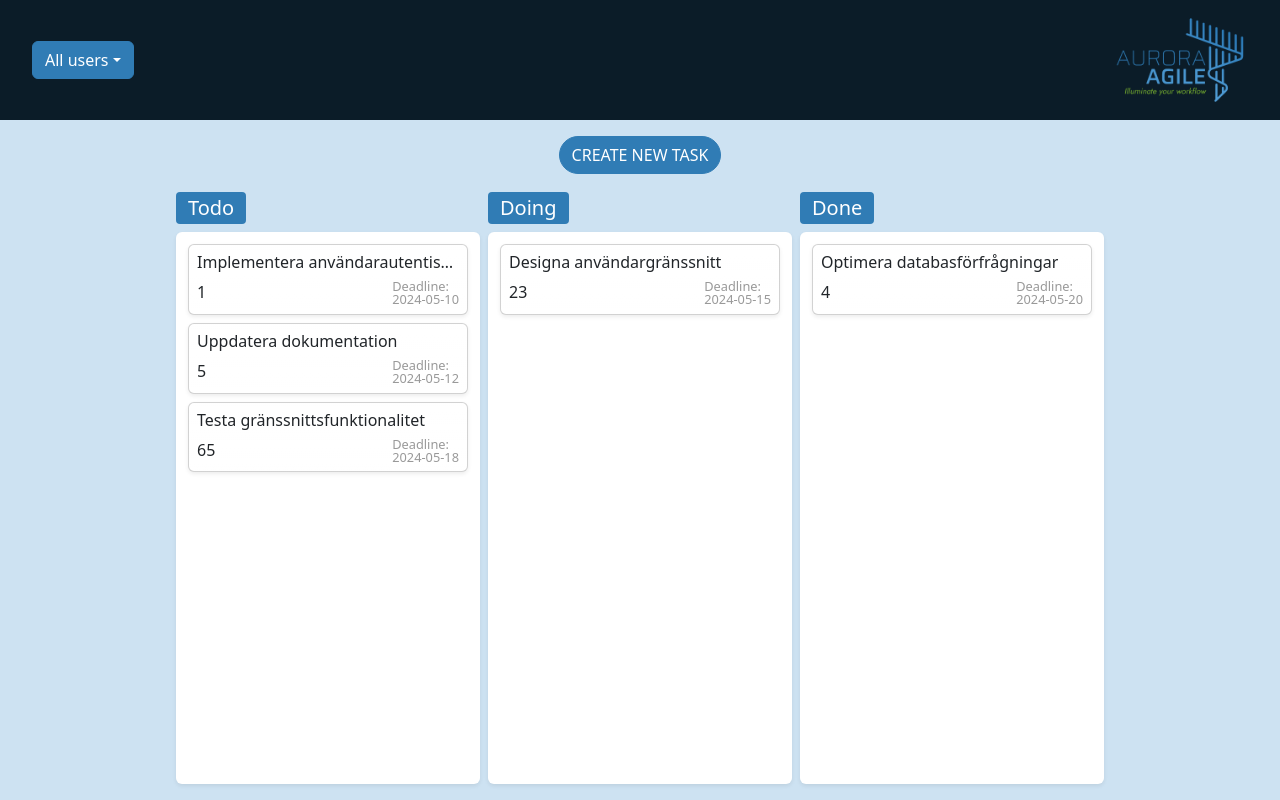
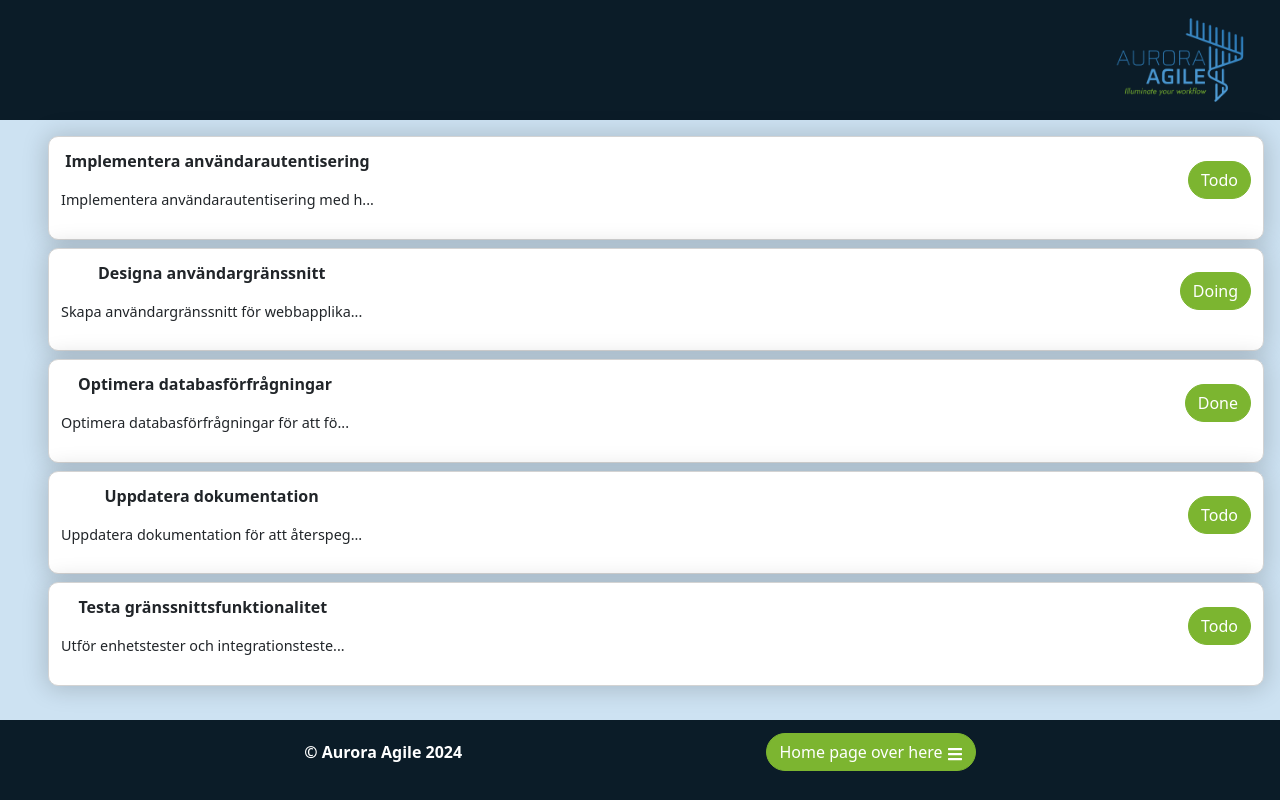
Before and after one commit to Kiwiih/Aurora-Agile, a React (Vite) app: page /list in a window 1280 px wide. Built offline with nearby package versions, Linux system fonts and the light colour scheme.

Commit message:
routing, missingpage, links

```diff
--- a/package.json
+++ b/package.json
@@ -19,7 +19,9 @@
     "react-dnd": "^16.0.1",
     "react-dnd-html5-backend": "^16.0.1",
     "react-dom": "^18.2.0",
-    "react-redux": "^9.1.0"
+    "react-icons": "^5.1.0",
+    "react-redux": "^9.1.0",
+    "react-router-dom": "^6.23.0"
   },
   "devDependencies": {
     "@types/react": "^18.2.66",
--- a/src/App.jsx
+++ b/src/App.jsx
@@ -1,13 +1,42 @@
 import Board from './components/Board';
 import { HTML5Backend } from 'react-dnd-html5-backend';
 import { DndProvider } from 'react-dnd';
+import {BrowserRouter as Router, Routes, Route} from 'react-router-dom'
+import Header from './components/Header';
+import Footer from './components/Footer';
+import List from './components/List'
+import {useState} from 'react'
+import MissingPage from './components/MissingPage';
 
 function App() {
+  const [user, setUser] = useState(null);
+
+
   return (
     <>
-      <DndProvider backend={HTML5Backend}>
-        <Board />
-      </DndProvider>
+      <Router>
+        <DndProvider backend={HTML5Backend}>
+          <Header
+            user={user}
+            setUser={setUser}
+          />
+          <Routes>
+            <Route
+              index
+              element={<Board user={user} />}
+            />
+            <Route
+              path='/list'
+              element={<List />}
+            />
+            <Route
+              path='*'
+              element={<MissingPage/>}
+            />
+          </Routes>
+          <Footer />
+        </DndProvider>
+      </Router>
     </>
   );
 }
--- a/src/assets/index.css
+++ b/src/assets/index.css
@@ -41,7 +41,7 @@ main {
   background-color: #cde2f2;
   display: flex;
   flex-direction: column;
-  /* height: 100%; */
+  /* height: auto; */
   flex-grow: 1;
 }
 
@@ -95,6 +95,7 @@ header {
   flex-flow: column nowrap;
   gap: .5rem;
   margin: 1rem;
+  height: auto;
 }
 
 .listItem{
@@ -106,6 +107,25 @@ header {
   flex-flow: row nowrap;
   justify-content: space-between;
   align-items: center;
-  font-weight: 600;
+  text-align: center;
   box-shadow: 0px 1px 25px 2px rgba(0, 0, 0, 0.178);
 }
+
+footer{
+  height: 10vh;
+  width: 100%;
+  font-weight: 600;
+  display: flex;
+  flex-flow: row nowrap;
+  justify-content: space-evenly;
+  align-items: center;
+}
+
+.titleDesc{
+  display: flex;
+  flex-flow: column nowrap;
+}
+
+.listContainer{
+  min-height: 75vh;
+}
--- a/src/components/Board.jsx
+++ b/src/components/Board.jsx
@@ -2,13 +2,11 @@ import { useState } from 'react';
 import { useSelector } from 'react-redux';
 import { columnSlice } from '../features/column/columnSlice';
 //Components
-import Header from './Header';
 import Column from './Column';
 import CreateNewTask from './CreateNewTask';
 import ModalWindow from './ModalWindow';
 
-const Board = () => {
-  const [user, setUser] = useState(null);
+const Board = ({user}) => {
 
   const [modalShow, setModalShow] = useState(false);
 
@@ -27,7 +25,6 @@ const Board = () => {
   return (
     <>
       <div className='bodyContainer'>
-        <Header user={user} setUser={setUser} />
         <main>
           <div className='createNewTask_section'>
             <CreateNewTask />
--- /dev/null
+++ b/src/components/Footer.jsx
@@ -0,0 +1,42 @@
+import React from 'react'
+import { useLocation, Link } from 'react-router-dom';
+import { FaBars } from 'react-icons/fa';
+
+
+const Footer = () => {
+    const location = useLocation();
+
+    const handleFooterContent = () =>{
+        if(location.pathname === "/"){
+            return (
+              <Link
+                className='btn btn-aurora-accent rounded-pill'
+                style={{ color: 'white', textDecoration: 'none' }}
+                to='/list'
+              >
+                Task list over here   <FaBars />
+              </Link>
+            );
+        } else {
+            return (
+              <Link
+                className='btn btn-aurora-accent rounded-pill'
+                style={{ color: 'white', textDecoration: 'none' }}
+                to='/'
+              >
+                Home page over here <FaBars />
+              </Link>
+            );
+        }
+    }
+
+  return (
+    <footer className='text-bg-aurora-dark'>
+      <p>&copy; Aurora Agile 2024</p>
+      <p>{handleFooterContent()}</p>
+
+    </footer>
+  );
+}
+
+export default Footer
--- a/src/components/Header.jsx
+++ b/src/components/Header.jsx
@@ -1,30 +1,32 @@
 import { Dropdown } from 'react-bootstrap';
 import auroraAgileLogo from '../assets/logos/LogoSmall/AuroraAgileOriginalLogoColorSmall.png';
 import { useState } from 'react';
+import { useLocation } from 'react-router-dom';
 
 const Header = ({ user, setUser }) => {
   const [activeUser, setActiveUser] = useState(null);
+  const location = useLocation();
 
   //Sets user-filtration
   const handleUser = (userId) => {
-    setUser(userId)
-    setActiveUser(userId)
-  }
+    setUser(userId);
+    setActiveUser(userId);
+  };
 
   //Shows the active user
   const users = {
-    null: "All users",
-    1: "Moa",
-    2: "Alicia",
-    3: "Paulina",
-    4: "Viktor",
-    5: "Jerry",
-    6: "Emil"
-  }
+    null: 'All users',
+    1: 'Moa',
+    2: 'Alicia',
+    3: 'Paulina',
+    4: 'Viktor',
+    5: 'Jerry',
+    6: 'Emil',
+  };
 
-
+  const handleHeaderContent = () => {
+    if (location.pathname === '/') {
       return (
-    <header className='text-bg-aurora-dark'>
         <Dropdown>
           <Dropdown.Toggle
             className='btn btn-aurora-primary'
@@ -34,70 +36,37 @@ const Header = ({ user, setUser }) => {
             {users[user]}
           </Dropdown.Toggle>
           <Dropdown.Menu className='btn btn-aurora-secondary'>
+            {Object.entries(users).map(([userId, userName]) => (
               <Dropdown.Item
-            onClick={() => handleUser(null)}
+                key={userId}
+                onClick={() =>
+                  handleUser(userId === 'null' ? null : parseInt(userId))
+                }
                 style={{
-              backgroundColor: activeUser === null ? '#ffffff' : 'initial',
+                  backgroundColor:
+                    activeUser === parseInt(userId) ? '#ffffff' : 'initial',
                 }}
               >
-            All users
+                {userName}
               </Dropdown.Item>
-          <Dropdown.Item
-            onClick={() => handleUser(1)}
-            style={{
-              backgroundColor: activeUser === 1 ? '#ffffff' : 'initial',
-            }}
-          >
-            Moa
-          </Dropdown.Item>
-          <Dropdown.Item
-            onClick={() => handleUser(2)}
-            style={{
-              backgroundColor: activeUser === 2 ? '#ffffff' : 'initial',
-            }}
-          >
-            Alicia
-          </Dropdown.Item>
-          <Dropdown.Item
-            onClick={() => handleUser(3)}
-            style={{
-              backgroundColor: activeUser === 3 ? '#ffffff' : 'initial',
-            }}
-          >
-            Paulina
-          </Dropdown.Item>
-          <Dropdown.Item
-            onClick={() => handleUser(4)}
-            style={{
-              backgroundColor: activeUser === 4 ? '#ffffff' : 'initial',
-            }}
-          >
-            Viktor
-          </Dropdown.Item>
-          <Dropdown.Item
-            onClick={() => handleUser(5)}
-            style={{
-              backgroundColor: activeUser === 5 ? '#ffffff' : 'initial',
-            }}
-          >
-            Jerry
-          </Dropdown.Item>
-          <Dropdown.Item
-            onClick={() => handleUser(6)}
-            style={{
-              backgroundColor: activeUser === 6 ? '#ffffff' : 'initial',
-            }}
-          >
-            Emil
-          </Dropdown.Item>
+            ))}
           </Dropdown.Menu>
         </Dropdown>
+      );
+    }
+  };
+
+  return (
+    <>
+      <header className='text-bg-aurora-dark'>
+        <div>{handleHeaderContent()}</div>
         <img
           className='auroraAgileLogo'
           src={auroraAgileLogo}
           alt='Aurora Agile Logo in blue and green colors'
         />
       </header>
+    </>
   );
 };
 
--- a/src/components/List.jsx
+++ b/src/components/List.jsx
@@ -1,5 +1,5 @@
 import { useSelector } from "react-redux";
-import Header from "./Header";
+
 import { columnSlice } from '../features/column/columnSlice';
 
 const List = () => {
@@ -8,25 +8,36 @@ const List = () => {
 
     const columns = useSelector((state) => state[columnSlice.name].columns);
 
+
+
   return (
-    <>
-      <Header />
+    <main className="listContainer">
       <ul className="listHolder">
         {tasks.map((t) => {
             const column = columns.find((col) => col.id === t.columnId);
             const columnName = column ? column.title : 'Column not found';
         return (
           <li
+            style={{ backgroundColor: 'white' }}
             className='listItem'
             key={t.id}
           >
-            <p>{t.title}</p>{' '}
+            <div className="titleDesc">
+              <p>
+                <b>{t.title}</b>
+              </p>
+              <p style={{ fontSize: '.9rem' }}>
+                {t.description.length > 25
+                  ? t.description.slice(0, 40) + '...'
+                  : t.description}
+              </p>
+            </div>
             <p className='btn btn-aurora-accent rounded-pill'>{columnName}</p>
           </li>
         );
 })}
       </ul>
-    </>
+    </main>
   );
 }
 
--- /dev/null
+++ b/src/components/MissingPage.jsx
@@ -0,0 +1,12 @@
+import React from 'react'
+import TrasigRobot from '../assets/trasigrobot.png'
+
+const MissingPage = () => {
+  return (
+    <main>
+    <img style={{flexGrow: "1"}} src={TrasigRobot} alt="Broken Robot" />
+</main>
+  )
+}
+
+export default MissingPage
```
Also changed, not shown: src/assets/trasigrobot.png (added), 1 other file (tests, documents, lock files or other folders). Lines whose indentation alone changed are shown as unchanged.
